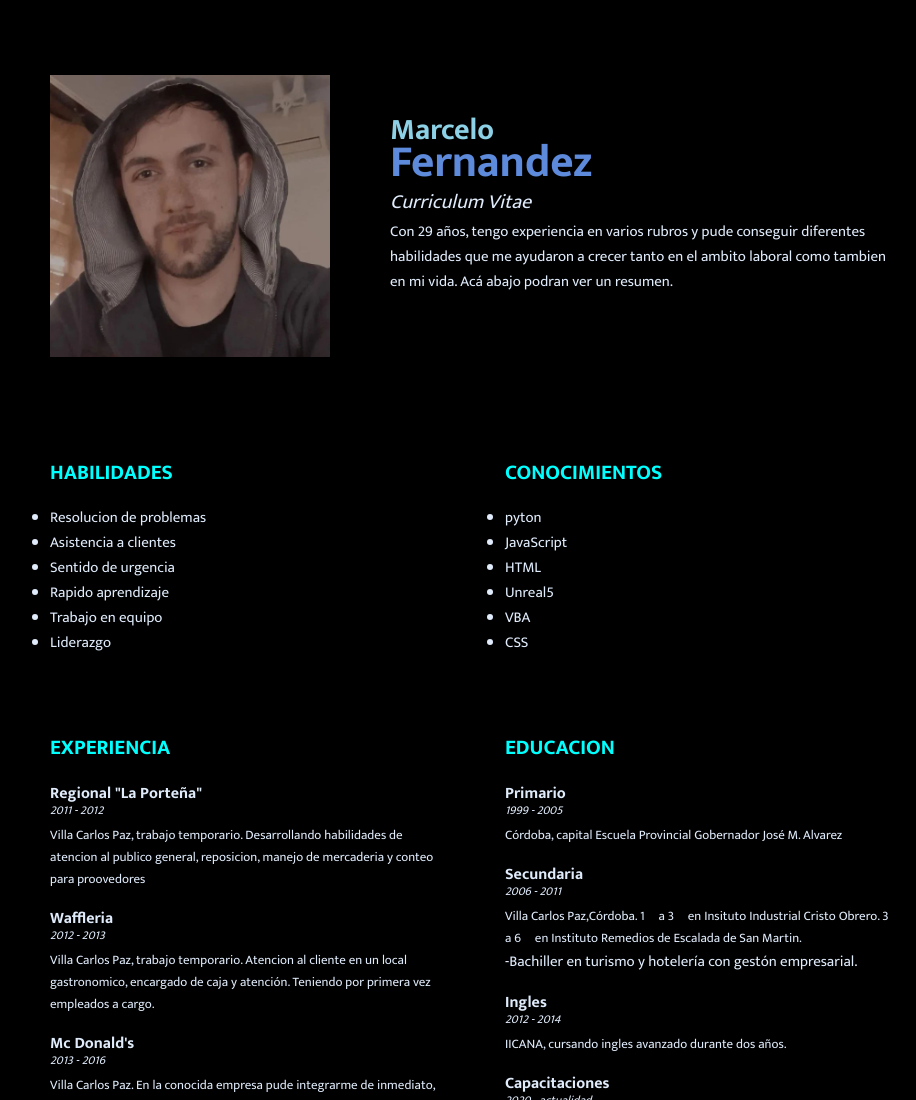
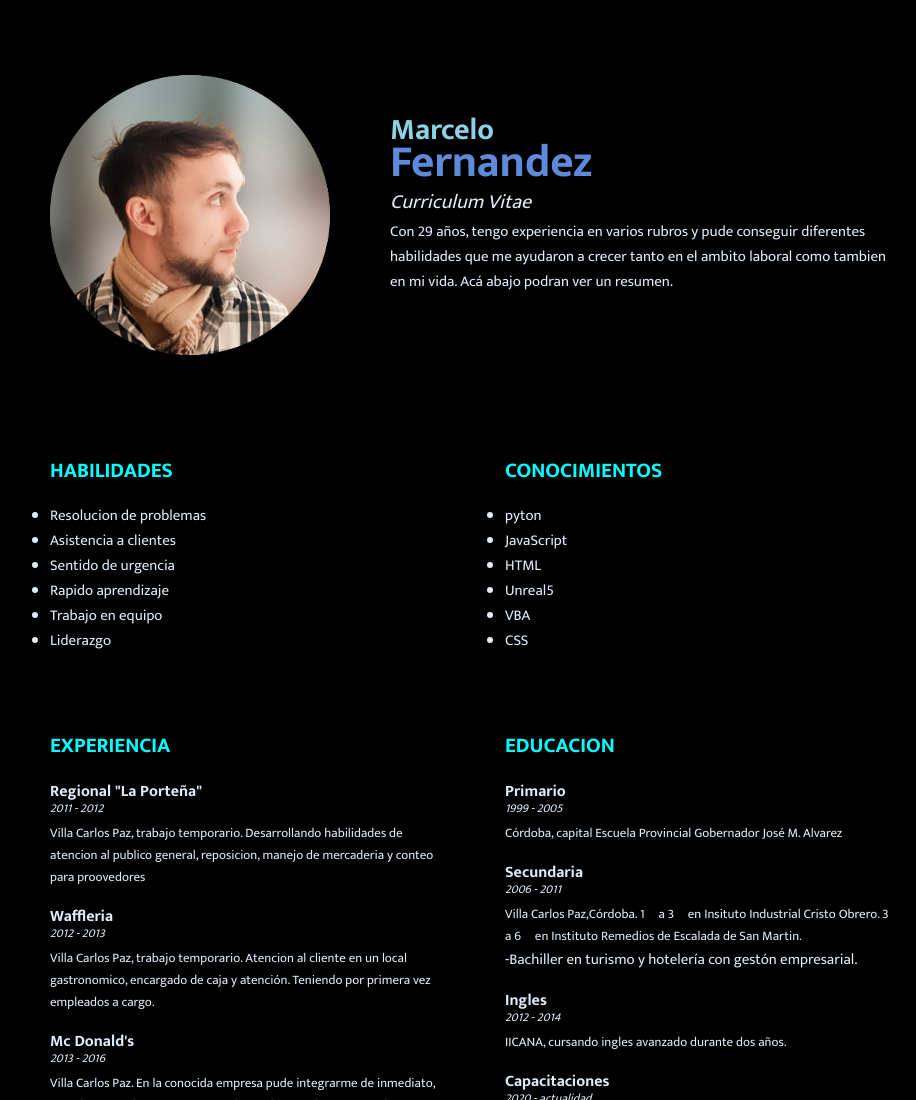
Before and after one commit to LittoWinchester/littowinchester.github.io, a plain HTML site: page index.html in a window 1280 px wide. Shown: the top 1100 px of the page, without its empty margins (165-1081 px from the left). Drawn offline with Linux system fonts and the light colour scheme.

Commit message:
Update index.html
newimg

```diff
--- a/index.html
+++ b/index.html
@@ -12,7 +12,7 @@
         <div class="profile">
             <div class="profile_container">
                 <div class="profile_img">
-                    <img class="imgperfil" src="./profile123.png" alt="Imagen de perfil">
+                    <img class="imgperfil" src="./me.png" alt="Imagen de perfil">
                 </div>
                 <div>
                     <h1 class="profile_name">
```
